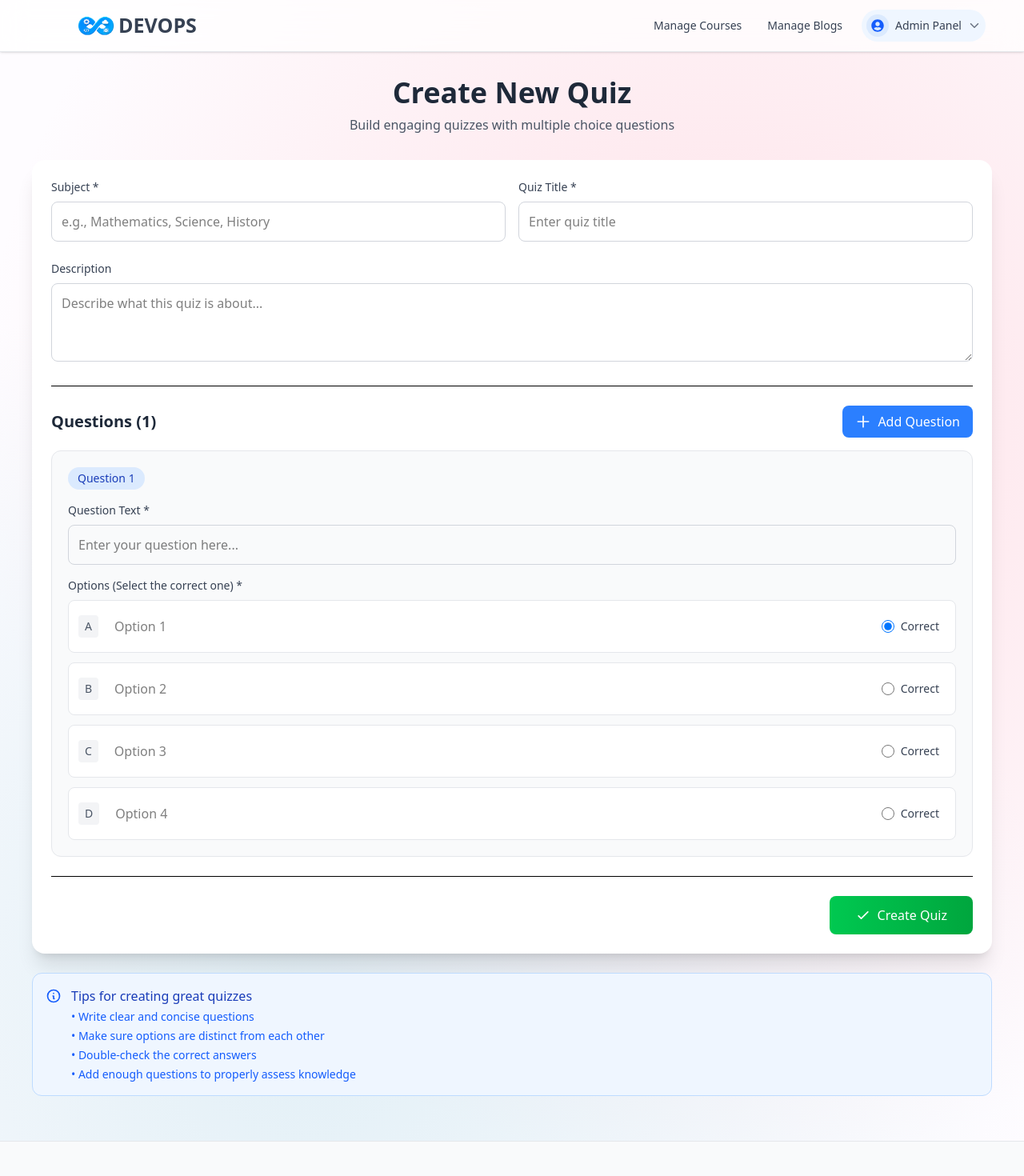
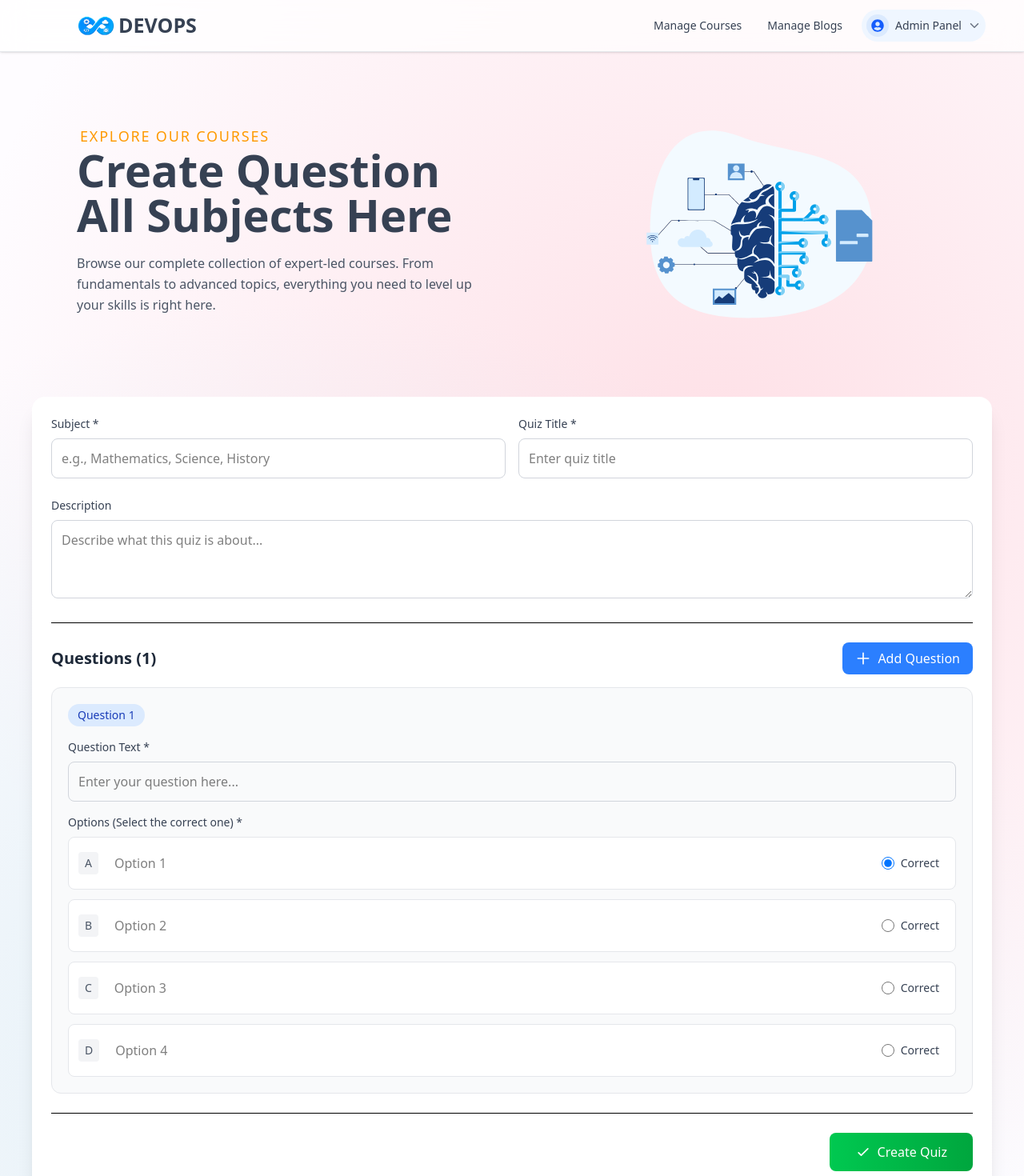
Before and after one commit to joydeep-07/Educate, a React (Vite) app in the folder frontend/: page /admin/createquiz in a window 1280 px wide. Shown: the top 1470 px of the page at 80% size. Built offline with nearby package versions, Linux system fonts and the light colour scheme; sample sign-in values are in the browser's storage.

Commit message:
Comments updated

```diff
--- a/frontend/src/admin/CreateQuiz.jsx
+++ b/frontend/src/admin/CreateQuiz.jsx
@@ -1,6 +1,8 @@
 import React, { useState } from "react";
 import axios from "axios";
 import { ENDPOINTS } from "../utils/endpoints";
+import brain from "../assets/animation/brain.json";
+import Lottie from "lottie-react";
 
 const CreateQuiz = () => {
   const [subject, setSubject] = useState("");
@@ -62,18 +64,31 @@ const CreateQuiz = () => {
   };
 
   return (
-    <div className="min-h-screen mt-10 py-8 px-4">
-      <div className="max-w-7xl mx-auto">
+    <div className="min-h-screen py-8 px-4">
+      <div className="max-w-8xl mx-auto">
         {/* Header */}
-        <div className="text-center mb-8">
-          <h1 className="text-4xl font-bold text-gray-800 mb-2">
-            Create New Quiz
-          </h1>
-          <p className="text-gray-600">
-            Build engaging quizzes with multiple choice questions
-          </p>
+        <div className=" mt-10 pl-10 flex ">
+          <div className="md:w-1/2 px-4 pt-15">
+            <h1 className="uppercase text-lg font-medium text-amber-500 tracking-widest pl-1">
+              Explore Our Courses
+            </h1>
+            <h1 className="text-6xl md:text-[3.5rem] font-semibold text-gray-700">
+              Create Question <br /> All Subjects Here
+            </h1>
+            <p className="max-w-lg pt-5 text-gray-600 leading-relaxed">
+              Browse our complete collection of expert-led courses. From
+              fundamentals to advanced topics, everything you need to level up
+              your skills is right here.
+            </p>
+          </div>
+
+          <div className="md:w-1/2 flex justify-center items-center">
+            {/* Banner here --- Comming Soon */}
+            <div className="flex h-100 w-100 flex-1 items-center justify-center">
+              <Lottie animationData={brain} loop autoplay className="" />
+            </div>
+          </div>
         </div>
-
 
         {/* Quiz Form */}
         <div className="bg-white rounded-2xl shadow-xl p-6 mb-6">
@@ -308,35 +323,7 @@ const CreateQuiz = () => {
           </form>
         </div>
 
-        {/* Info Card */}
-        <div className="bg-blue-50 border border-blue-200 rounded-xl p-4">
-          <div className="flex items-start gap-3">
-            <svg
-              className="w-5 h-5 text-blue-600 mt-0.5"
-              fill="none"
-              stroke="currentColor"
-              viewBox="0 0 24 24"
-            >
-              <path
-                strokeLinecap="round"
-                strokeLinejoin="round"
-                strokeWidth={2}
-                d="M13 16h-1v-4h-1m1-4h.01M21 12a9 9 0 11-18 0 9 9 0 0118 0z"
-              />
-            </svg>
-            <div>
-              <h4 className="font-medium text-blue-800">
-                Tips for creating great quizzes
-              </h4>
-              <ul className="text-sm text-blue-600 mt-1 space-y-1">
-                <li>• Write clear and concise questions</li>
-                <li>• Make sure options are distinct from each other</li>
-                <li>• Double-check the correct answers</li>
-                <li>• Add enough questions to properly assess knowledge</li>
-              </ul>
-            </div>
-          </div>
-        </div>
+
       </div>
     </div>
   );
--- a/frontend/src/pages/AllCourses.jsx
+++ b/frontend/src/pages/AllCourses.jsx
@@ -108,6 +108,8 @@ const AllCourses = () => {
             </div>
           </div>
         </div>
+
+
         <div className="py-10 flex items-center justify-center">
           <div className="text-center">
             <h2 className="text-2xl font-medium text-gray-600 mb-2">
```
Also changed, not shown: 1 other file (tests, documents, lock files or other folders).
